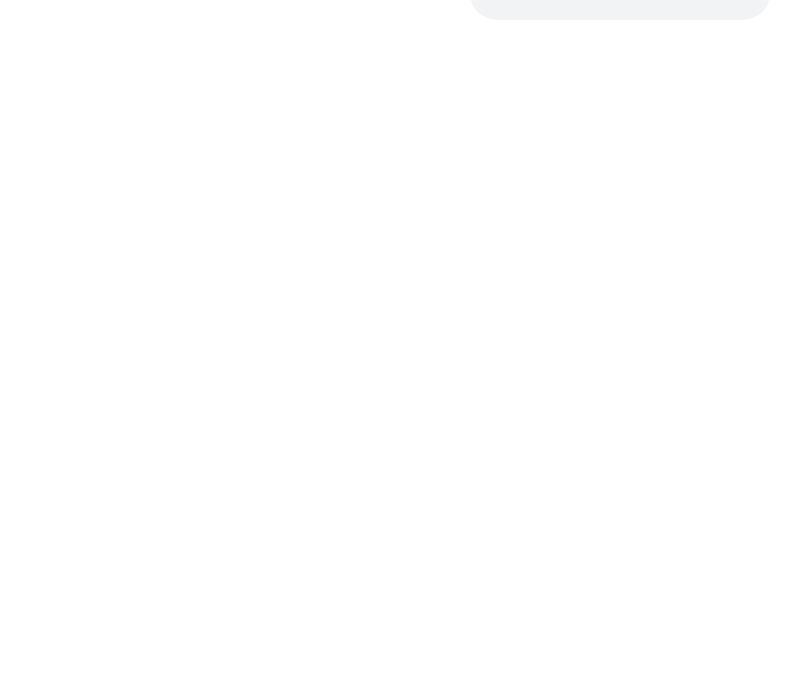
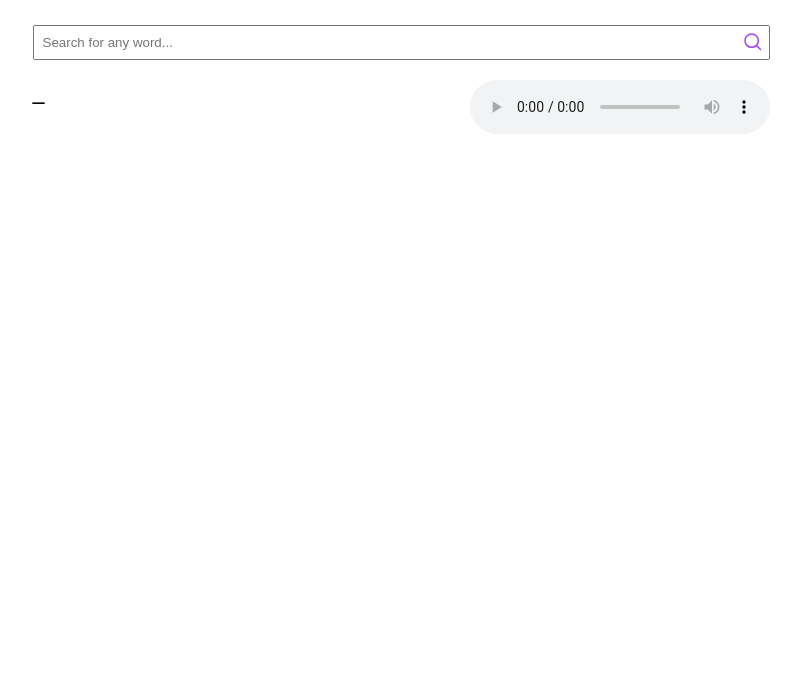
Before and after one commit to jefcooper/fem-dictionary-web-app, a website built with Vite: page src/index.html in a window 1280 px wide. Shown: the part 125-800 px from the top of the page, without its empty margins (239-1040 px from the left). Built offline with nearby package versions, Linux system fonts and the light colour scheme.

Commit message:
starting to style search

```diff
--- a/src/index.html
+++ b/src/index.html
@@ -40,8 +40,16 @@
     </div>
     <div class="search">
       <!-- search -->
-      <input type="text" name="search-term" id="search-term">
-      <button type="button" class="btn" id="search-button">Search</button>
+      <input placeholder="Search for any word..." type="text" class="search__input" id="search-term">
+      <label class="search__label">
+        <span class="visually-hidden">Enter word to lookup</span>
+        <button type="button" class="btn btn--icon" id="search-button">
+          <span class="visually-hidden">Search</span>
+          <svg class="icon icon-search">
+            <use href="assets/icons.svg#icon-search"></use>
+          </svg>
+        </button>
+      </label>
     </div>
   </header>
 
--- /dev/null
+++ b/src/stylesheets/components/_button.scss
@@ -0,0 +1,10 @@
+.btn {
+  background-color: transparent;
+  border: 0;
+  padding: 0.5rem;
+  user-select: none;
+  cursor: pointer;
+}
+
+.btn--icon {
+}
--- a/src/stylesheets/components/_index.scss
+++ b/src/stylesheets/components/_index.scss
@@ -1,4 +1,4 @@
 @forward "toggle";
-@forward "icon-button";
+@forward "button";
 @forward "dropdown-menu";
-@forward "search-input";
+@forward "search";
--- /dev/null
+++ b/src/stylesheets/components/_search.scss
@@ -0,0 +1,16 @@
+.search {
+  position: relative;
+  display: grid;
+  margin-top: 3.25rem;
+}
+
+.search__input {
+  padding-block: 0.5rem;
+  padding-inline: 0.5rem;
+}
+
+.search__label {
+  position: absolute;
+  top: 0;
+  right: 0;
+}
--- a/src/stylesheets/layout/_header.scss
+++ b/src/stylesheets/layout/_header.scss
@@ -5,4 +5,5 @@
 }
 .settings {
   align-items: center;
+  margin-top: 3.5rem;
 }
```
Also changed, not shown: src/stylesheets/components/_icon-button.scss (deleted), src/stylesheets/components/_search-input.scss (deleted).
